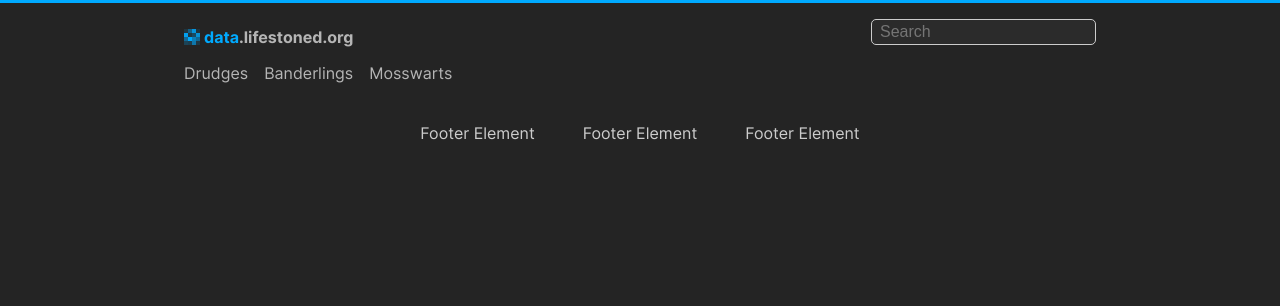
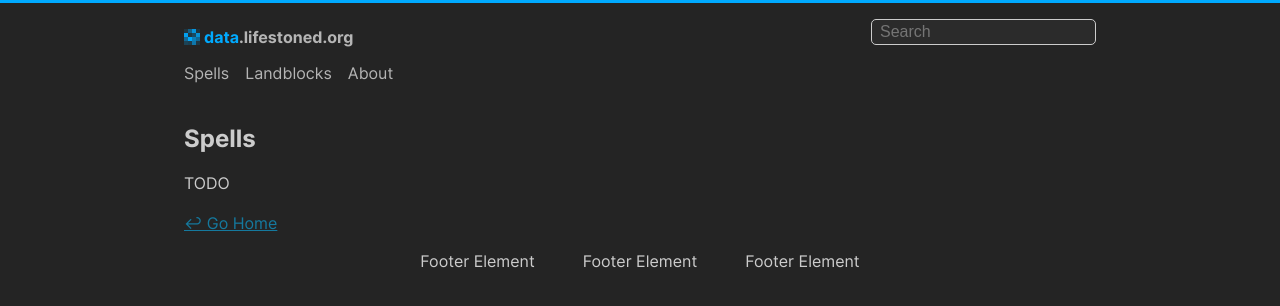
Before and after one commit to amoeba/data.lifestone.org, a Nuxt app: page /spells in a window 1280 px wide. Shown: the top 306 px of the page. Built offline with nearby package versions, Linux system fonts and the light colour scheme.

Commit message:
Test out useFetch

```diff
--- a/components/Nav.vue
+++ b/components/Nav.vue
@@ -2,13 +2,13 @@
   <nav>
     <ul>
       <li>
-        <NuxtLink to="/drudges">Drudges</NuxtLink>
+        <NuxtLink to="/spells">Spells</NuxtLink>
       </li>
       <li>
-        <NuxtLink to="/banderlings">Banderlings</NuxtLink>
+        <NuxtLink to="/landblocks">Landblocks</NuxtLink>
       </li>
       <li>
-        <NuxtLink to="/mosswarts">Mosswarts</NuxtLink>
+        <NuxtLink to="/about">About</NuxtLink>
       </li>
     </ul>
   </nav>
--- a/pages/drudges.vue
+++ b/pages/about.vue
@@ -1,4 +1,5 @@
 <template>
-  <h2>Drudges</h2>
+  <h2>About</h2>
+  <p>TODO</p>
   <NuxtLink to="/">↩ Go Home</NuxtLink>
 </template>
--- /dev/null
+++ b/pages/landblocks.vue
@@ -0,0 +1,14 @@
+<script type="js" setup>
+const url = 'https://dungeonmapsdb.treestats.net/dungeonmaps/dungeons.json';
+const { data: landblocks } = await useFetch(url)
+</script>
+
+<template>
+  <h2>Landblocks</h2>
+  <p>Just testing data fetch using <code>useFetch</code></p>
+  <p>Fetch a sample of landblocks from <a href="{{ url }}">{{ url }}</a></p>
+  <ul>
+    <li v-for="landblock in landblocks['rows']" :v-key="landblock[0]">{{ landblock[2] }}</li>
+  </ul>
+  <NuxtLink to="/">↩ Go Home</NuxtLink>
+</template>
--- a/pages/mosswarts.vue
+++ /dev/null
@@ -1,4 +0,0 @@
-<template>
-  <h2>Mosswarts</h2>
-  <NuxtLink to="/">↩ Go Home</NuxtLink>
-</template>
--- a/pages/banderlings.vue
+++ b/pages/spells.vue
@@ -1,4 +1,5 @@
 <template>
-  <h2>Banderlings</h2>
+  <h2>Spells</h2>
+  <p>TODO</p>
   <NuxtLink to="/">↩ Go Home</NuxtLink>
 </template>
```
